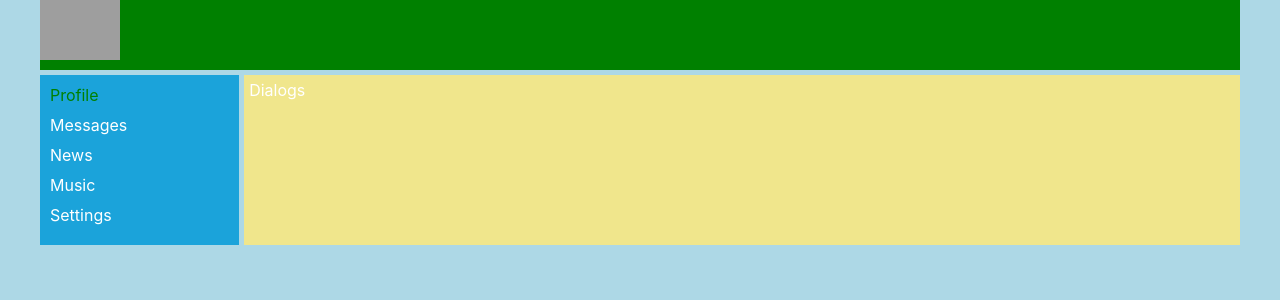
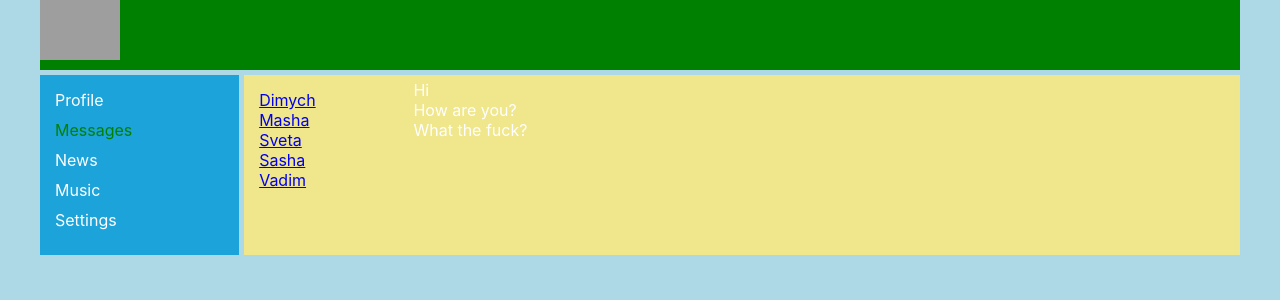
Before and after one commit to Furciferrr/SocialNetwork, a React (Create React App) app: page /dialogs in a window 1280 px wide. Shown: the top 300 px of the page. Built offline with nearby package versions, Linux system fonts and the light colour scheme; grey boxes are pictures that could not be loaded.

Commit message:
added message with navlink

```diff
--- a/src/App.js
+++ b/src/App.js
@@ -18,7 +18,6 @@ function App() {
           <div className='app-wrapper-content'>
               <Route path="/profile" component={Content}/>
               <Route path="/dialogs" component={Dialogs}/>
-
               <Route path="/news" component={News}/>
               <Route path="/music" component={Music}/>
               <Route path="/settings" component={Settings}/>
--- a/src/components/Content/Content.jsx
+++ b/src/components/Content/Content.jsx
@@ -1,6 +1,7 @@
 import React from 'react';
 import classes from './Content.module.css';
 import MyPosts from './MyPosts/Myposts';
+import ProfileInfo from './ProfileInfo/ProfileInfo';
 
 
 const Content = () => {
@@ -9,10 +10,7 @@ const Content = () => {
           <div>
               <img alt='decorate' src='https://apod.nasa.gov/apod/image/2008/PerseidBridge_Zhang_4032.jpg'/>
           </div>
-          <div>
-              <img className={classes.avatar} alt='ava' src='https://vignette.wikia.nocookie.net/all-interesting/images/6/6a/23f69a4_b.jpg/revision/latest/window-crop/width/200/x-offset/143/y-offset/0/window-width/353/window-height/352?cb=20150112184837&path-prefix=ru'/>
-              <h3>Albert Einstein</h3>
-           </div>
+         <ProfileInfo name="Albert Einstein" avasrc="https://thumbor.forbes.com/thumbor/960x0/https%3A%2F%2Fblogs-images.forbes.com%2Frainerzitelmann%2Ffiles%2F2019%2F06%2FE0MG76-e1560965378507-1200x1270.jpg"/>
          <MyPosts/>
       </div>
     )
--- a/src/components/Content/MyPosts/Myposts.jsx
+++ b/src/components/Content/MyPosts/Myposts.jsx
@@ -7,7 +7,9 @@ const MyPosts = () => {
     return (
           <div className={classes.posts}>My posts
               <div>
-                  <textarea></textarea>
+                  <div>
+                    <textarea></textarea>
+                  </div>
                   <button>add post</button>
               </div>
             <Post message='Hi, bro..,'
--- /dev/null
+++ b/src/components/Content/ProfileInfo/ProfileInfo.jsx
@@ -0,0 +1,15 @@
+import React from 'react';
+import classes from './ProfileInfo.module.css';
+
+
+const ProfileInfo = (props) => {
+  return (
+    <div>
+          <div>
+              <img className={classes.avatar} alt='ava' src={props.avasrc}/>
+              <h3>{props.name}</h3>
+          </div>
+    </div>
+  )
+}
+export default ProfileInfo
--- /dev/null
+++ b/src/components/Content/ProfileInfo/ProfileInfo.module.css
@@ -0,0 +1,15 @@
+
+    .content img {
+      width: 100%;
+      max-height: 300px;
+    }
+
+    .avatar {
+      float: left;
+      max-width: 150px;
+      margin-right: 5px;
+    }
+
+    h3 {
+      margin-top: 2px;
+    }
--- a/src/components/Dialogs/Dialogs.jsx
+++ b/src/components/Dialogs/Dialogs.jsx
@@ -1,13 +1,39 @@
 import React from 'react';
 import classes from './Dialogs.module.css';
+import { NavLink } from 'react-router-dom';
 
+const DialogItem = (props) => {
+  let path = "/dialogs/"+ props.id
+  return (
+    <div className={classes.dialog}>
+      <NavLink to={path}>{props.name}</NavLink>
+    </div>
+  )
+}
 
+const Message = (props) => {
+  return (
+  <div className={classes.message}>{props.message}</div>
+  )
+}
 
 const Dialogs = (props) => {
     return (
-      <div className={classes.dialog}>
-        Dialogs
+      <div className={classes.dialogs}>
+        <div className={classes.dialogItems}>
+            <DialogItem name="Dimych" id="1"/>
+            <DialogItem name="Masha" id="2"/>
+            <DialogItem name="Sveta" id="3"/>
+            <DialogItem name="Sasha" id="4"/>
+            <DialogItem name="Vadim" id="5"/>
+        </div>
+        <div className={classes.messagesBlock}>
+            <Message message="Hi"/>
+            <Message message="How are you?"/>
+            <Message message="What the fuck?"/>
+        </div>
       </div>
+
     )
 }
 
--- a/src/components/Dialogs/Dialogs.module.css
+++ b/src/components/Dialogs/Dialogs.module.css
@@ -1,3 +1,20 @@
-.dialog{
-    color:white
+.dialogs{
+    display:grid;
+    grid-template-columns: 2fr 10fr;
 }
+
+.dialogItems {
+padding: 10px;
+}
+
+.dialog {
+color:white;
+}
+
+.messagesBlock{
+    color:white;
+}
+
+.message {
+    color:white;
+}
--- a/src/components/Nav/Nav.jsx
+++ b/src/components/Nav/Nav.jsx
@@ -5,20 +5,20 @@ import classes from './Nav.module.css';
 const Nav = () => {
     return (
     <nav className={classes.nav}>
-        <div className={`${classes.item} ${classes.active}`}>
-            <NavLink to='/profile'>Profile</NavLink>
+        <div className={`${classes.item}`}>
+            <NavLink to='/profile' activeClassName={classes.activeLink}>Profile</NavLink>
         </div>
         <div className={classes.item}>
-            <NavLink to='/dialogs'>Messages</NavLink>
+            <NavLink to='/dialogs' activeClassName={classes.activeLink}>Messages</NavLink>
         </div>
         <div className={classes.item}>
-            <NavLink to='news'>News</NavLink>
+            <NavLink to='news' activeClassName={classes.activeLink}>News</NavLink>
         </div>
         <div className={classes.item}>
-            <NavLink to='music'>Music</NavLink>
+            <NavLink to='music' activeClassName={classes.activeLink}>Music</NavLink>
         </div>
         <div className={classes.item}>
-            <NavLink to='settings'>Settings</NavLink>
+            <NavLink to='settings' activeClassName={classes.activeLink}>Settings</NavLink>
         </div>
     </nav>
     )
--- a/src/components/Nav/Nav.module.css
+++ b/src/components/Nav/Nav.module.css
@@ -1,7 +1,7 @@
 .nav {
     grid-area: n;
     background-color: rgb(27, 163, 218);
-    padding: 10px;
+    padding: 15px;
     }
 
     .item a{
@@ -16,6 +16,6 @@
         margin-bottom: 10px;
     }
 
-    .active a {
+    .item a.activeLink {
         color:green;
     }
```
